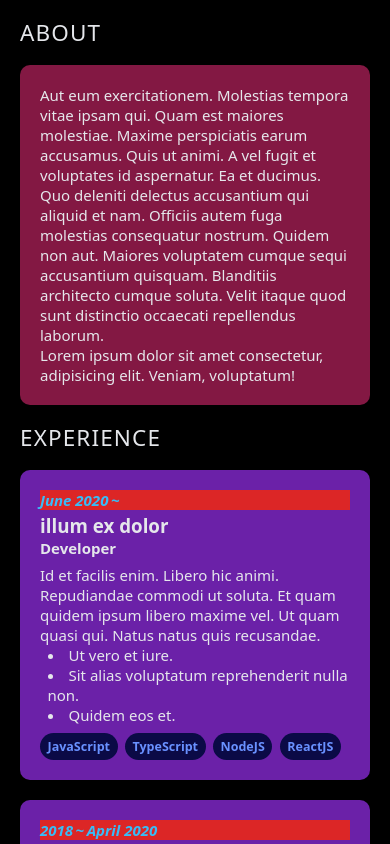
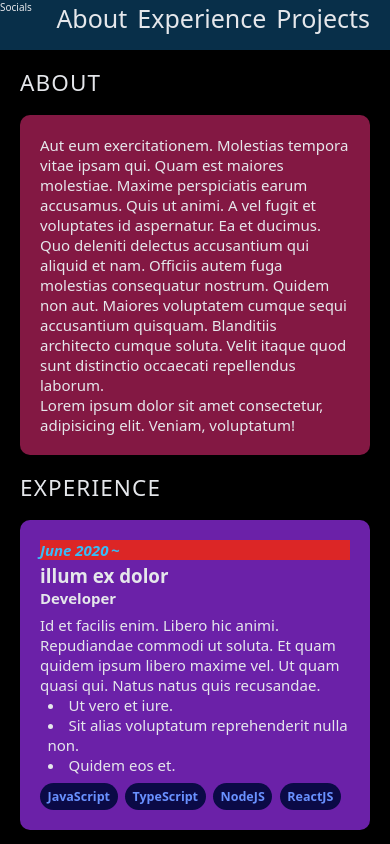
Before and after one commit to rPhase/react-portfolio, a React (Vite) app: page / in a window 390 px wide. Shown: the top 844 px of the page. Built offline with nearby package versions, Linux system fonts and the light colour scheme.

Commit message:
add top navbar in mobile view, adjust styling

```diff
--- a/src/App.tsx
+++ b/src/App.tsx
@@ -1,10 +1,12 @@
 import ContentSection from './components/ContentSection';
 import IntroNavSection from './components/IntroNavSection';
+import NavBar from './components/NavBar';
 
 function App() {
   return (
-    <div className="relative min-h-screen bg-gray-800 text-gray-200">
-      <div className="">
+    <div className="min-h-screen bg-gray-800 text-gray-200">
+      <div className="relative flex min-h-screen max-w-[110rem] flex-col lg:mx-auto">
+        <NavBar />
         <IntroNavSection />
         <ContentSection />
       </div>
--- a/src/components/ContentSection.tsx
+++ b/src/components/ContentSection.tsx
@@ -7,14 +7,14 @@ import Projects from './Content/Projects';
 
 const ContentSection = () => {
   return (
-    <div className="bg-black px-8 lg:ml-96">
+    <main className="bg-black px-8 pt-20 lg:ml-[35rem]">
       <div>
         <About />
         <Experience />
         <Projects />
         <Footer />
       </div>
-    </div>
+    </main>
   );
 };
 export default ContentSection;
--- a/src/components/IntroNav/Intro.tsx
+++ b/src/components/IntroNav/Intro.tsx
@@ -3,15 +3,19 @@ const Intro = () => {
   // Construct path to public asset with base path in mind
   const imgSrcPath = `${import.meta.env.BASE_URL}/images/about/${about.avatarSrc}`;
   return (
-    <div className="mb-24 flex flex-col gap-12">
+    <div className="mb-20 mt-20 flex flex-col gap-12">
       <div className="flex items-center">
-        <img src={imgSrcPath} alt="avatar" className="mr-4 h-28 rounded-full" />
+        <img
+          src={imgSrcPath}
+          alt="avatar"
+          className="mr-4 h-[10rem] rounded-full"
+        />
         <div className="text-gray-50">
           <h1 className="text-5xl font-bold">{about.name}</h1>
           <h2 className="text-[2rem] capitalize">{about.title}</h2>
         </div>
       </div>
-      <p className="w-4/5 text-[1.25rem] text-gray-100">{about.description}</p>
+      <p className="w-4/5 text-[1.5rem] text-gray-100">{about.description}</p>
     </div>
   );
 };
--- a/src/components/IntroNavSection.tsx
+++ b/src/components/IntroNavSection.tsx
@@ -3,7 +3,7 @@ import NavButton from './IntroNav/NavButton';
 
 const IntroNavSection = () => {
   return (
-    <div className="hidden h-full w-96 flex-col gap-32 bg-sky-950 lg:fixed lg:flex">
+    <div className="hidden h-full w-[35rem] flex-col gap-32 bg-sky-950 lg:fixed lg:flex">
       <Intro />
       {/* Navigation */}
       <div className="flex flex-col gap-2 text-[1.5rem] font-medium">
--- /dev/null
+++ b/src/components/NavBar.tsx
@@ -0,0 +1,19 @@
+import NavButton from './IntroNav/NavButton';
+
+const NavBar = () => {
+  return (
+    <div className="fixed h-20 w-full bg-sky-950 lg:hidden">
+      <div className="flex flex-row-reverse justify-between">
+        {/* Navigation */}
+        <div className="mr-8 flex gap-4 text-[2.5rem] font-medium">
+          <NavButton>About</NavButton>
+          <NavButton>Experience</NavButton>
+          <NavButton>Projects</NavButton>
+        </div>
+
+        <div>Socials</div>
+      </div>
+    </div>
+  );
+};
+export default NavBar;
```
